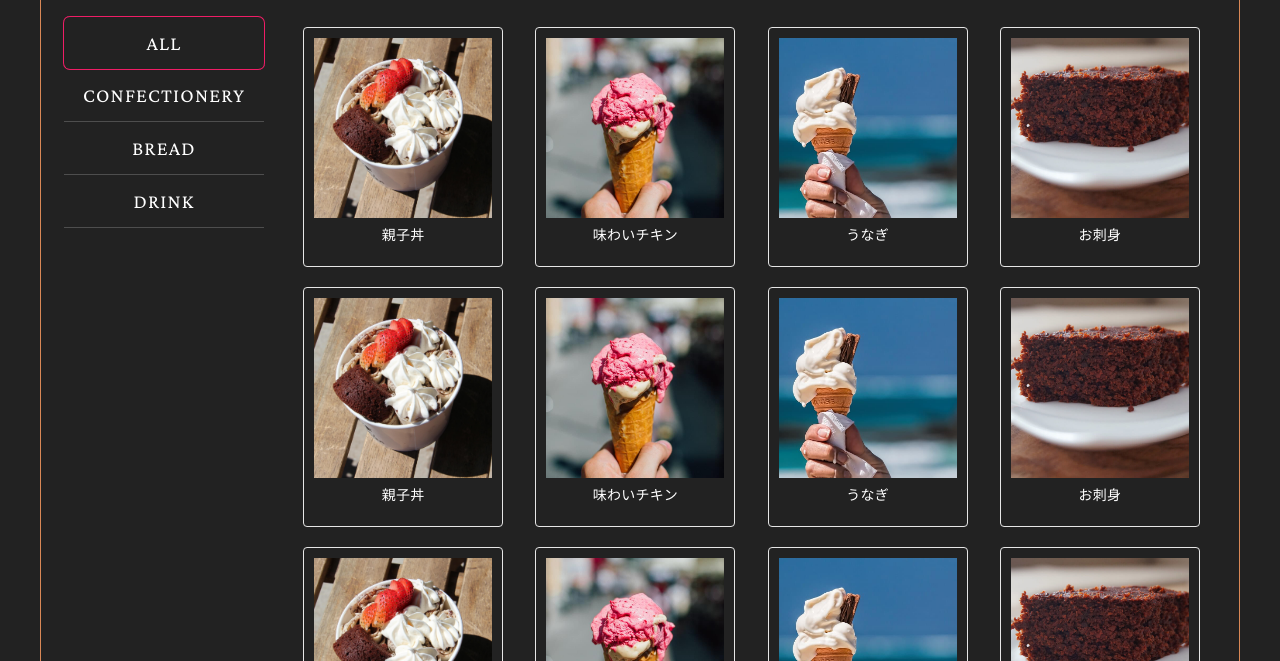
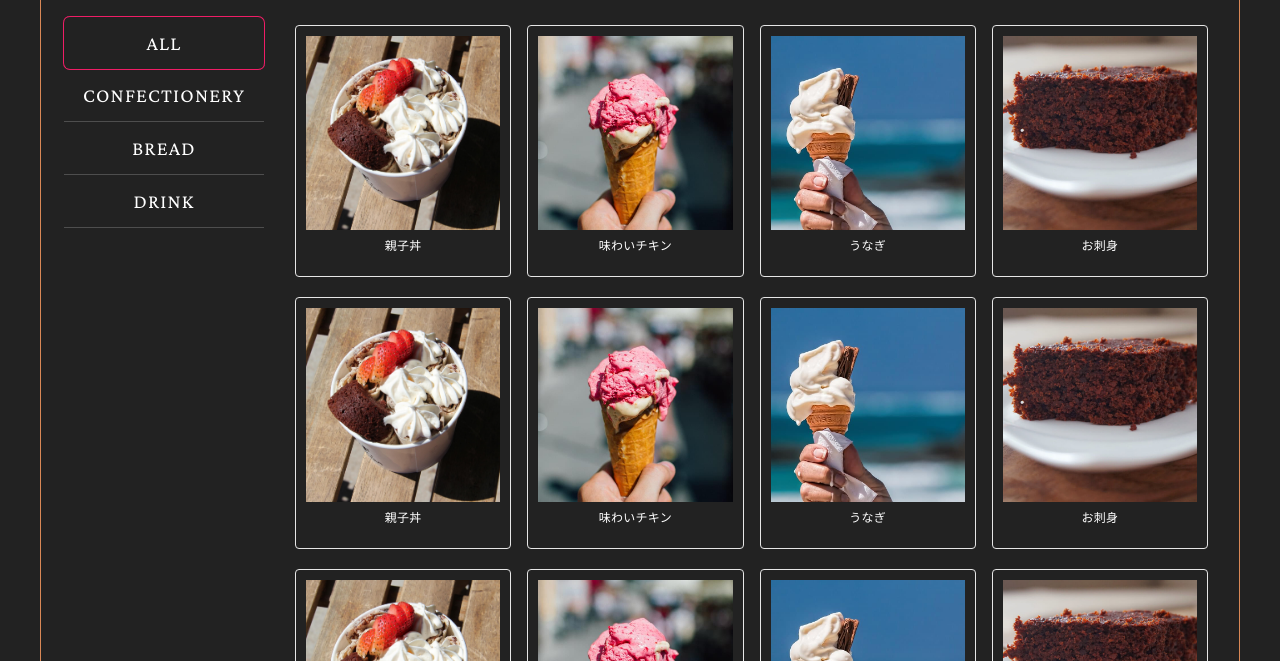
Before and after one commit to uchida18t/mywork5, a plain HTML site: page menu/index.html in a window 1280 px wide. Shown: the part 139-800 px from the top of the page. Drawn offline with nearby package versions, Linux system fonts and the light colour scheme.

Commit message:
{edited}

```diff
--- a/jsjs/pages/menu.js
+++ b/jsjs/pages/menu.js
@@ -66,7 +66,7 @@
     });
   }
   displayMenu().catch(() => {
-    alert('だめー');
+    alert('申し訳ございませんが、お使いのブラウザではメニューを表示できません。');
   });
 
   const all = document.querySelector('.set-all');
--- a/scss/pages/menu.scss
+++ b/scss/pages/menu.scss
@@ -94,22 +94,32 @@
     &-ul {
       display: flex;
       flex-flow: row wrap;
-      justify-content: space-around;
+      justify-content: left;
       align-items: flex-start;
     }
     &-li {
-      margin: 10px;
-      width: 200px;
+      margin: 8px 8px 12px;
+      width: calc(25% - 16px);
       padding: 10px 10px 24px;
       border: 1px solid $lightgray;
       border-radius: 4px;
       text-align: center;
       p {
         &:nth-of-type(1) {
-          height: 180px;
+          width: 100%;
           user-select: none;
+          position: relative;
+          &::before {
+            content: "";
+            display: block;
+            width: 100%;
+            padding-top: 100%;
+          }
           img {
             display: block;
+            position: absolute;
+            top: 0;
+            left: 0;
             width: 100%;
             height: 100%;
             object-fit: cover;
@@ -118,8 +128,15 @@
         }
         &:nth-of-type(2) {
           margin-top: 10px;
-          font-size: 1.4rem;
+          font-size: 1.2rem;
         }
+      }
+    }
+  }
+  @include bp-1124 {
+    &-contents {
+      &-li {
+        width: calc(100% / 3 - 16px);
       }
     }
   }
```
Also changed, not shown: js/pages/menu.js (+1 -1 lines), css/pages/menu.css.
